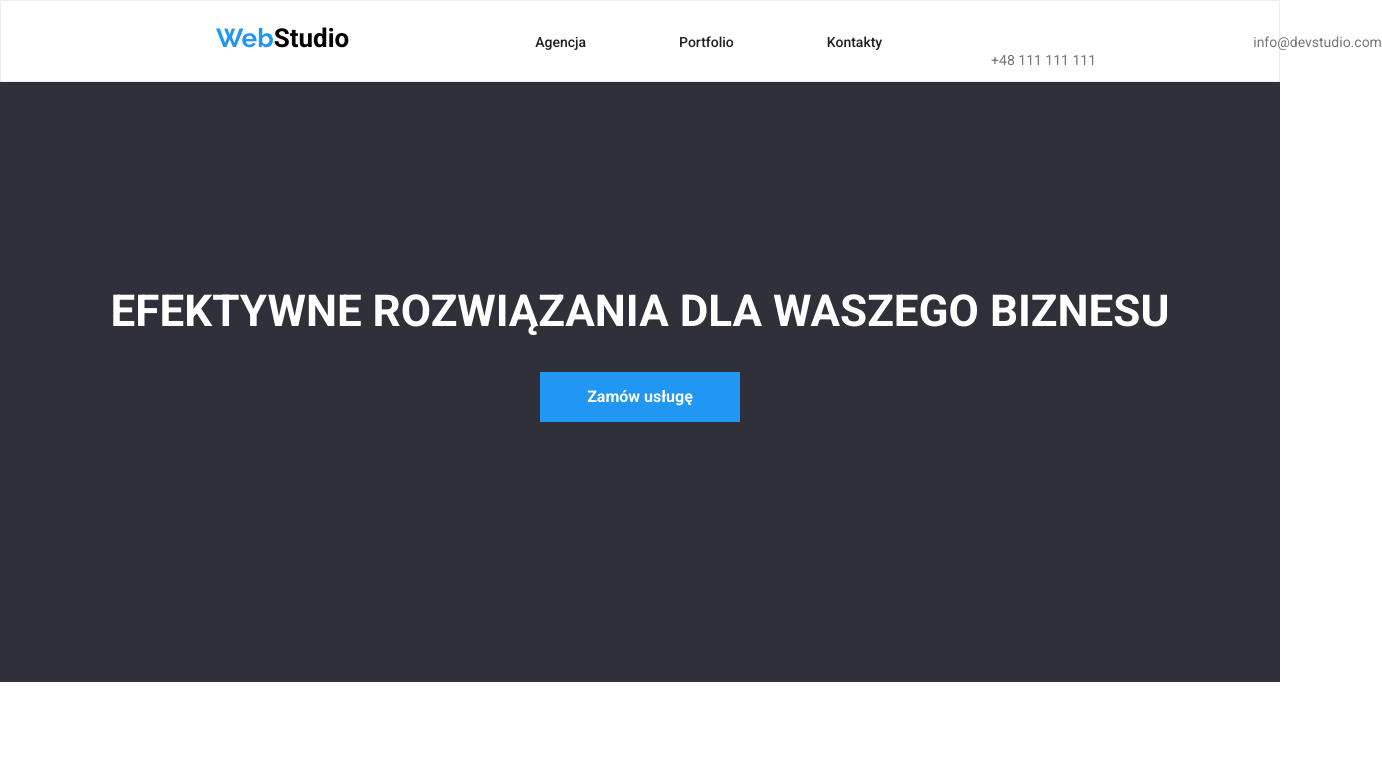
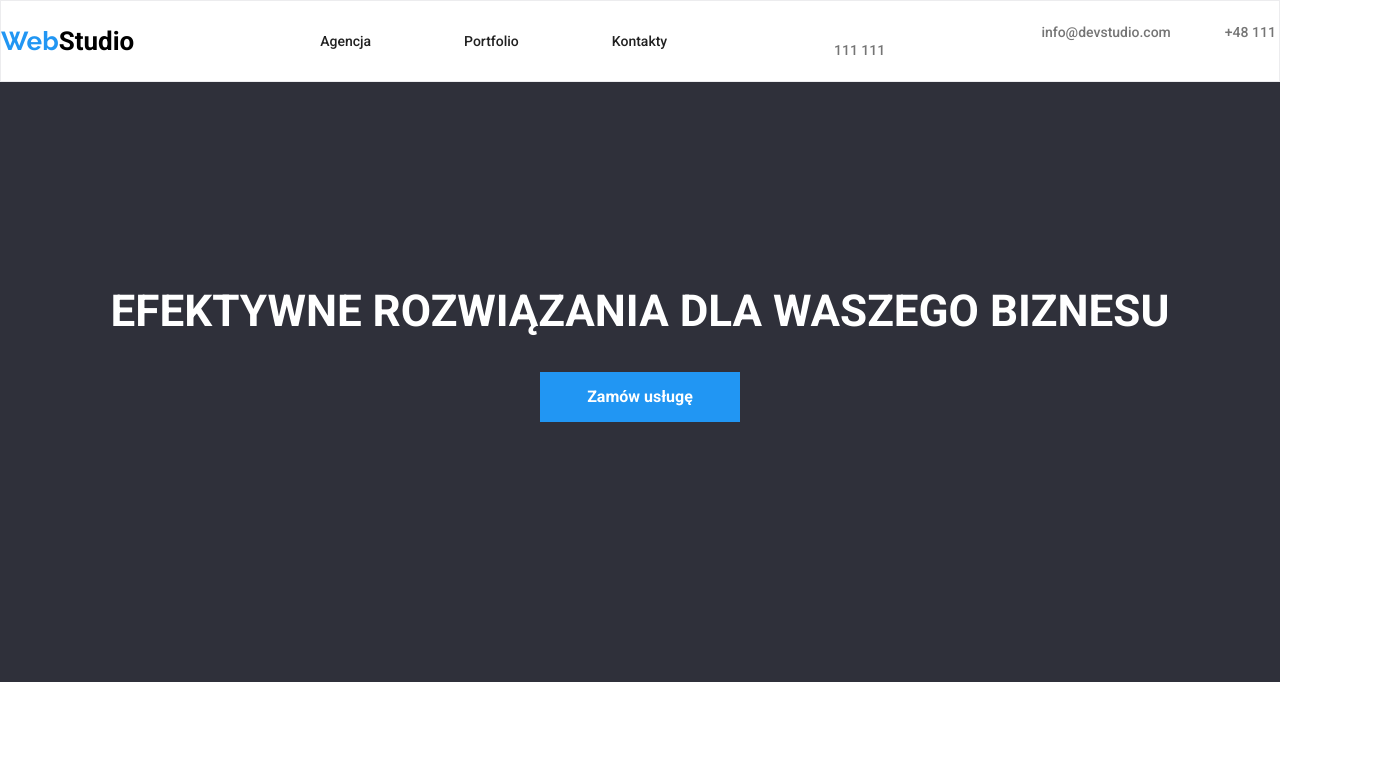
Before and after one commit to annadawiec/goit-markup-hw-03, a plain HTML site: page index.html in a window 1280 px wide. Shown: the top 773 px of the page, 1382 px wide, since content can reach past the window. Drawn offline with nearby package versions, Linux system fonts and the light colour scheme.

Commit message:
Update styles.css

```diff
--- a/css/styles.css
+++ b/css/styles.css
@@ -24,7 +24,7 @@
 .header-container {
   height: 80px;
   display: flex;
-  align-items: baseline;
+  align-items: center;
   flex-direction: row; /* CSS for HEADER */
   justify-content: space-between;
   text-align: center;
@@ -41,7 +41,6 @@
   font-size: 26px;
   text-decoration: none; /* CSS for HEADER */
   line-height: 1.17;
-  margin-left: 215px;
 }
 
 .header-logo > .logo {
@@ -53,11 +52,12 @@
 .nav-menu {
   display: flex; /* CSS for HEADER */
   padding: 32px 0px 32px 93px;
+  flex: 1;
 }
 
 .nav-menu > .list:not(:last-child) {
   /* CSS for HEADER */
-  margin-right: 46px;
+  gap: 46px;
   width: 254px;
 }
 
@@ -82,6 +82,7 @@
   line-height: 16.41px;
   text-decoration: none;
   padding-left: 371px;
+  font-weight: 500;
 }
 
 .header-email:hover {
@@ -96,6 +97,7 @@
   text-decoration: none;
   margin-right: 227px;
   padding-left: 50px;
+  font-weight: 500;
 }
 
 .header-phone:hover {
@@ -243,7 +245,6 @@ body {
   color: var(--main-background);
   flex-direction: column;
   display: flex;
-  gap: 30px;
 }
 
 .text-studio {
```
